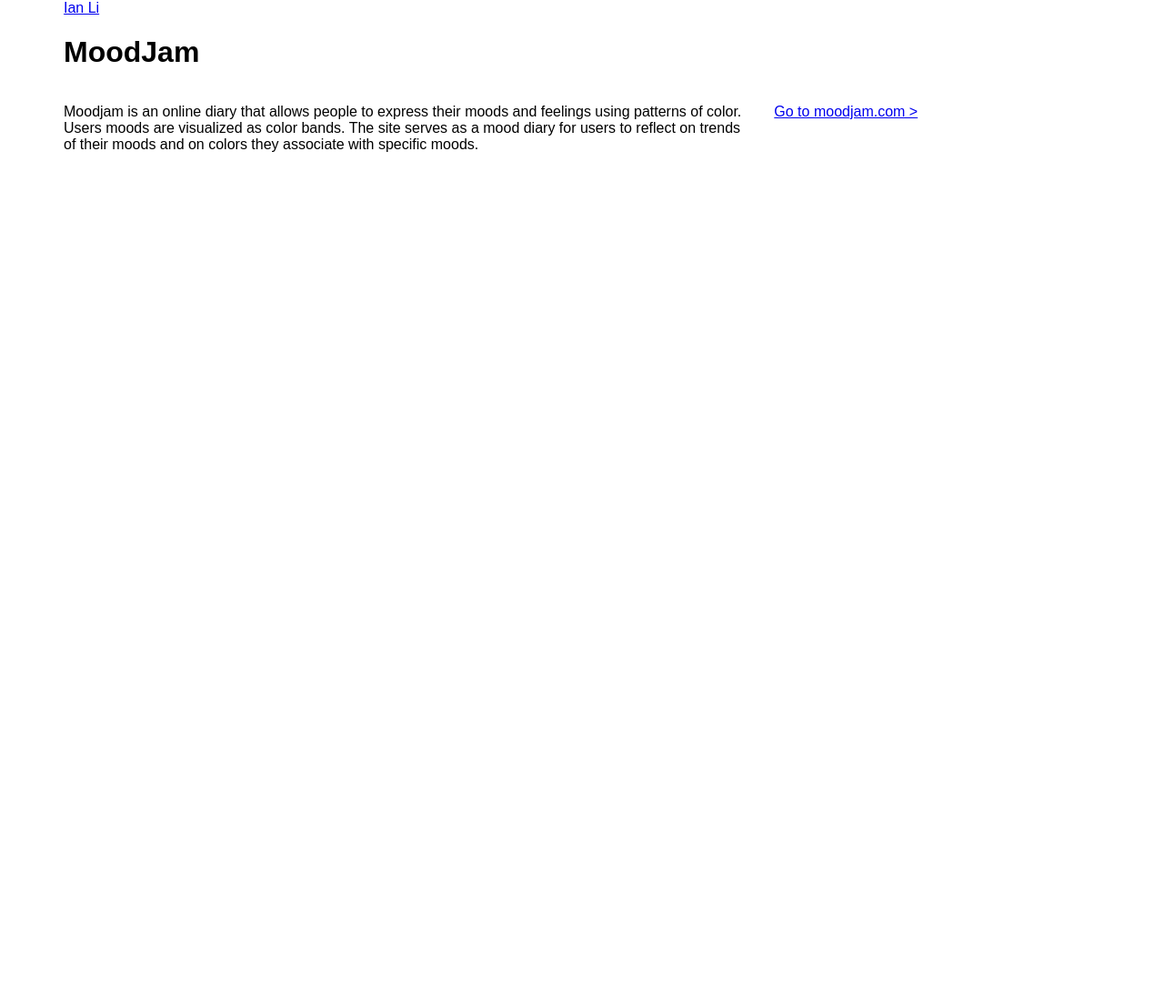
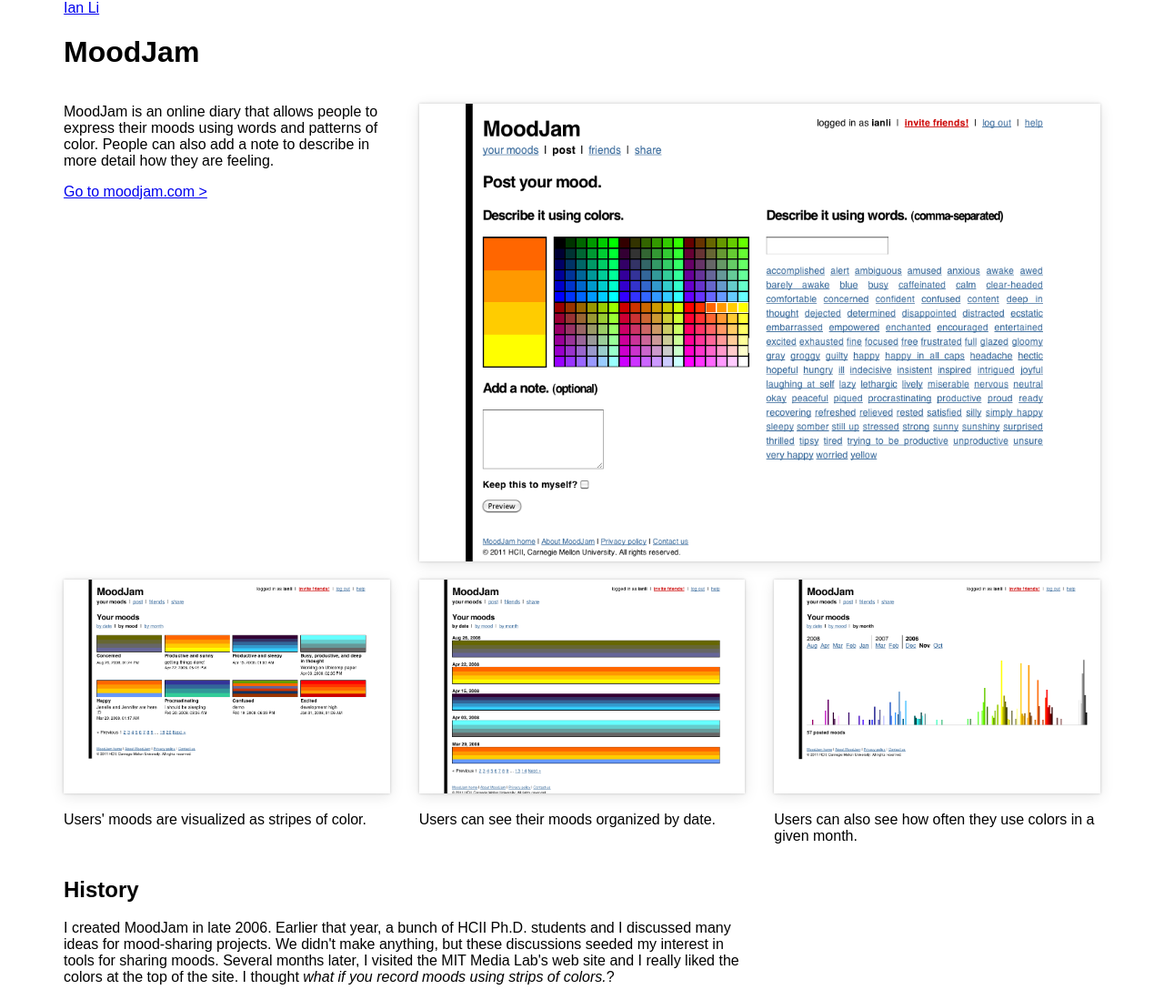
Before and after one commit to ianli/ianli.com, a Jekyll site: the page built from _projects/moodjam.html, in a window 1280 px wide. Shown: the whole page at 91% size. Built offline with Jekyll 4.4.1, drawn with Linux system fonts in a browser that asks for light colours; before the commit the page ends 900 px from its top, so only the background shows below that.

Commit message:
Add documentation for MoodJam

```diff
--- a/_projects/moodjam.html
+++ b/_projects/moodjam.html
@@ -1,20 +1,73 @@
 ---
 title: MoodJam
-date: 2012-12-01
+date: 2006-10-01
 short: MoodJam allows users to color their moods and share them with friends and family. Users moods are visualized as color bands. The site serves as a mood diary for users to reflect on trends of their moods and on colors they associate with specific moods.
 ---
 
 <h1>MoodJam</h1>
 
 <div class="row">
-  <div class="col-lg-8">
+  <div class="col-lg-4">
     <p>
-      Moodjam is an online diary that allows people to express their moods and feelings using patterns of color. Users moods are visualized as color bands. The site serves as a mood diary for users to reflect on trends of their moods and on colors they associate with specific moods.
+      MoodJam is an online diary that allows people to express their moods using words and patterns of color. People can also add a note to describe in more detail how they are feeling.
     </p>
-  </div>
-  <div class="col-lg-4">
+
     <p>
       <a href="http://www.moodjam.com">Go to moodjam.com ></a>
     </p>
   </div>
+  <div class="col-lg-8">
+    <p>
+      <img src="/images/projects/moodjam_new-mood.png"
+          style="
+            width: 100%;
+            box-shadow: 0 0 3px rgba(0, 0, 0, .2),
+              0 3px 15px rgba(0, 0, 0, .10)">
+    </p>
+  </div>
 </div>
+
+<div class="row">
+  <div class="col-lg-4">
+    <img src="/images/projects/moodjam_by-mood.png"
+          style="
+            width: 100%;
+            box-shadow: 0 0 3px rgba(0, 0, 0, .2),
+              0 3px 15px rgba(0, 0, 0, .10)">
+    <p>
+      Users' moods are visualized as stripes of color.
+    </p>
+  </div>
+  <div class="col-lg-4">
+    <img src="/images/projects/moodjam_by-date.png"
+          style="
+            width: 100%;
+            box-shadow: 0 0 3px rgba(0, 0, 0, .2),
+              0 3px 15px rgba(0, 0, 0, .10)">
+    <p>
+      Users can see their moods organized by date.
+    </p>
+  </div>
+  <div class="col-lg-4">
+    <img src="/images/projects/moodjam_by-month.png"
+          style="
+            width: 100%;
+            box-shadow: 0 0 3px rgba(0, 0, 0, .2),
+              0 3px 15px rgba(0, 0, 0, .10)">
+    <p>
+      Users can also see how often they use colors in a given month.
+    </p>
+  </div>
+</div>
+
+<div class="row">
+  <div class="col-lg-8">
+    <h2>
+      History
+    </h2>
+
+    <p>
+      I created MoodJam in late 2006. Earlier that year, a bunch of HCII Ph.D. students and I discussed many ideas for mood-sharing projects. We didn't make anything, but these discussions seeded my interest in tools for sharing moods. Several months later, I visited the MIT Media Lab's web site and I really liked the colors at the top of the site. I thought <i>what if you record moods using strips of colors.</i>?
+    </p>
+  </div>
+</div>
```
Also changed, not shown: images/projects/moodjam_by-date.png (added), images/projects/moodjam_by-month.png (added), images/projects/moodjam_by-mood.png (added), images/projects/moodjam_new-mood.png (added).
